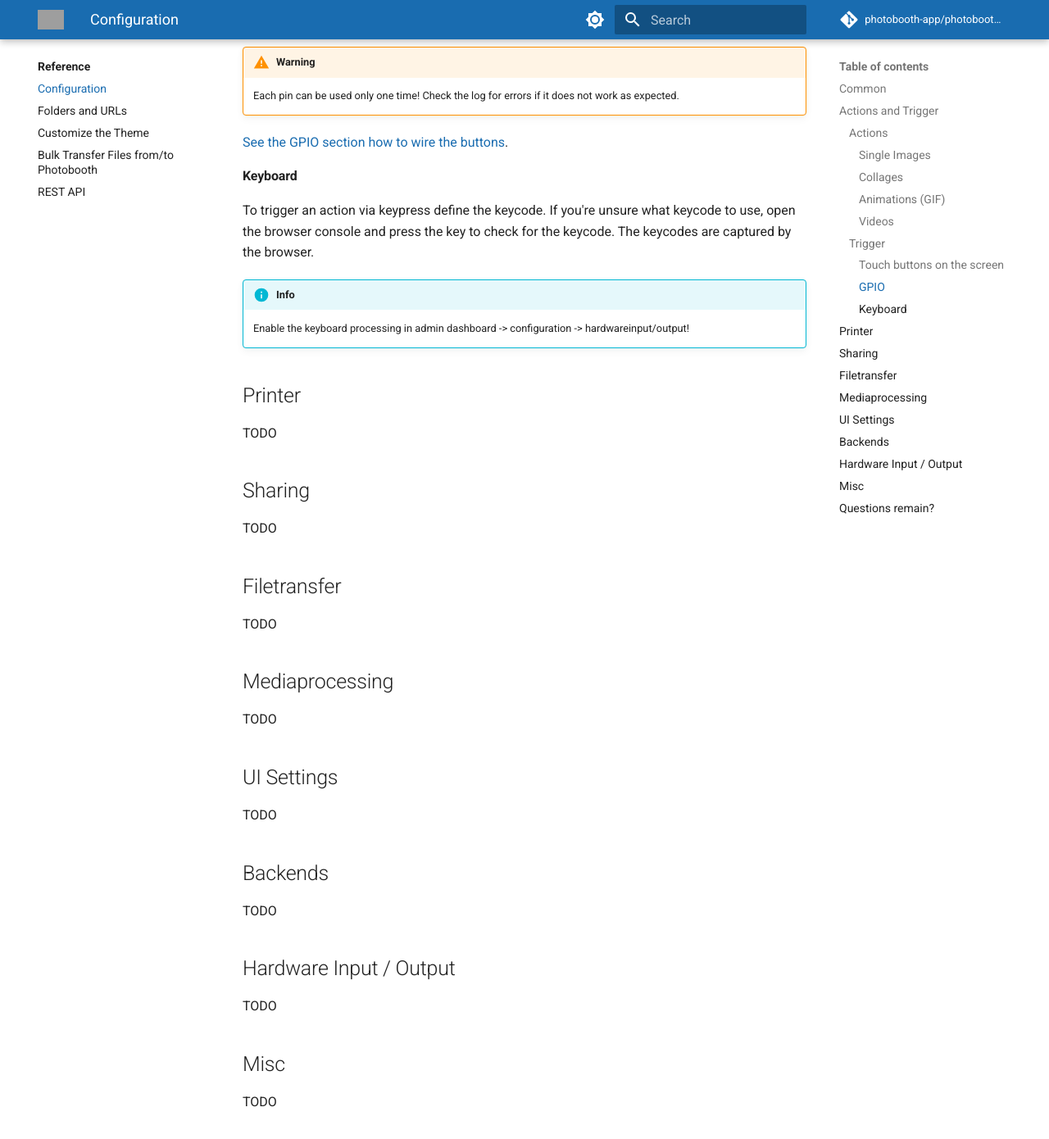
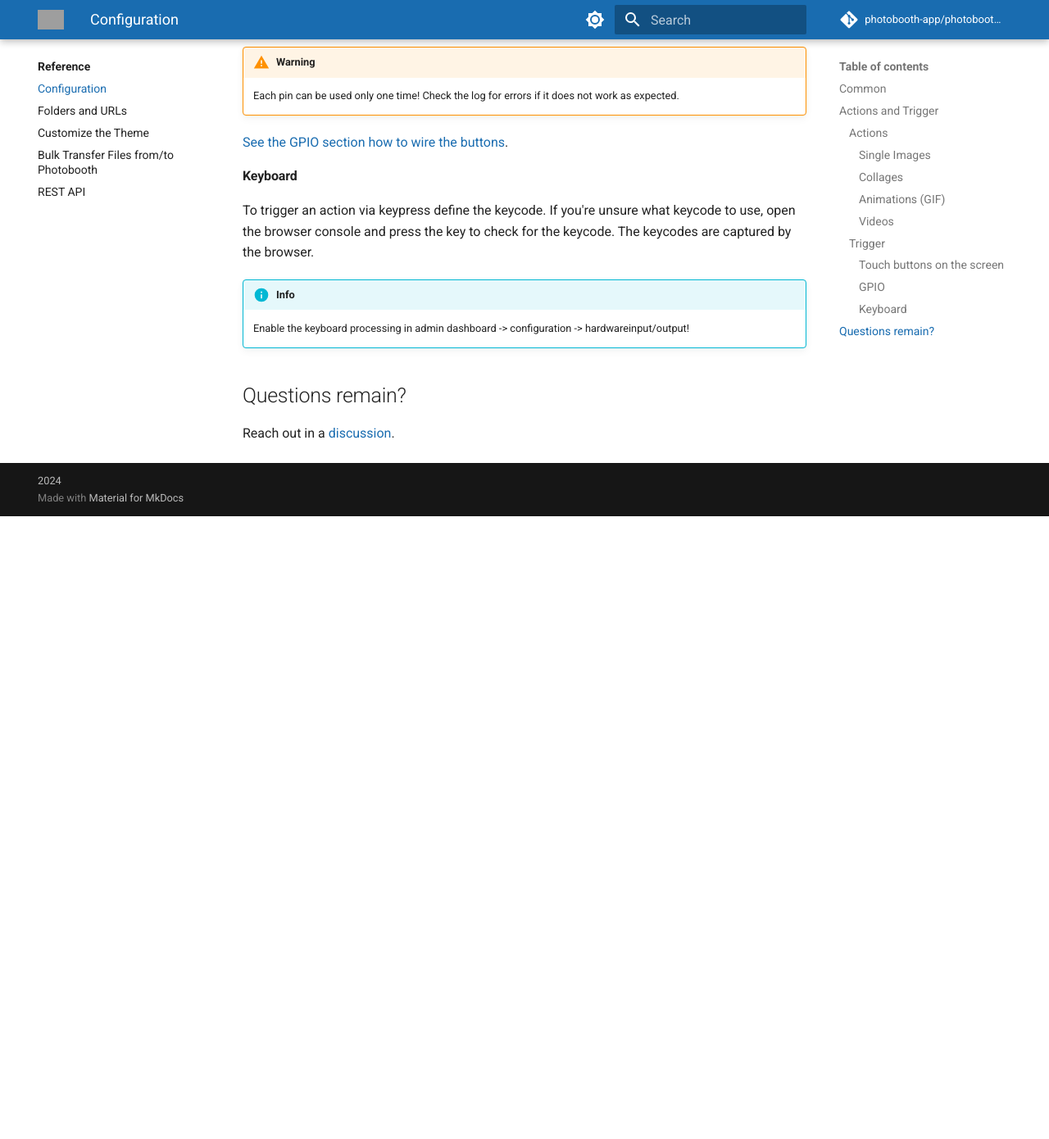
Before and after one commit to photobooth-app/photobooth-docs, an MkDocs documentation site: the page built from docs/reference/configuration.md, in a window 1280 px wide and 1400 px high, scrolled down 1800 px. Shown: the top 1390 px of the window at 82% size. Built offline with MkDocs 1.6.1 and Material for MkDocs 9.7.7, drawn with Linux system fonts in a browser that asks for light colours; comment, search, counter and statistics services are not loaded; after the commit the page ends 2430 px from its top, so only the background shows below that; grey boxes are pictures that could not be loaded.

Commit message:
minor doc updates

```diff
--- a/docs/reference/configuration.md
+++ b/docs/reference/configuration.md
@@ -69,38 +69,6 @@ To trigger an action via keypress define the keycode. If you're unsure what keyc
 !!! info
     Enable the keyboard processing in admin dashboard -> configuration -> hardwareinput/output!
 
-## Printer
-
-TODO
-
-## Sharing
-
-TODO
-
-## Filetransfer
-
-TODO
-
-## Mediaprocessing
-
-TODO
-
-## UI Settings
-
-TODO
-
-## Backends
-
-TODO
-
-## Hardware Input / Output
-
-TODO
-
-## Misc
-
-TODO
-
 ## Questions remain?
 
 Reach out in a [discussion](https://github.com/photobooth-app/photobooth-app/discussions).
```
Also changed, not shown: docs/download.md (+6 -7 lines), docs/index.md (+19 -11 lines), docs/setup/installation.md (+1 -1 lines), docs/setup/mediaprocessing.md (+6 -2 lines).
